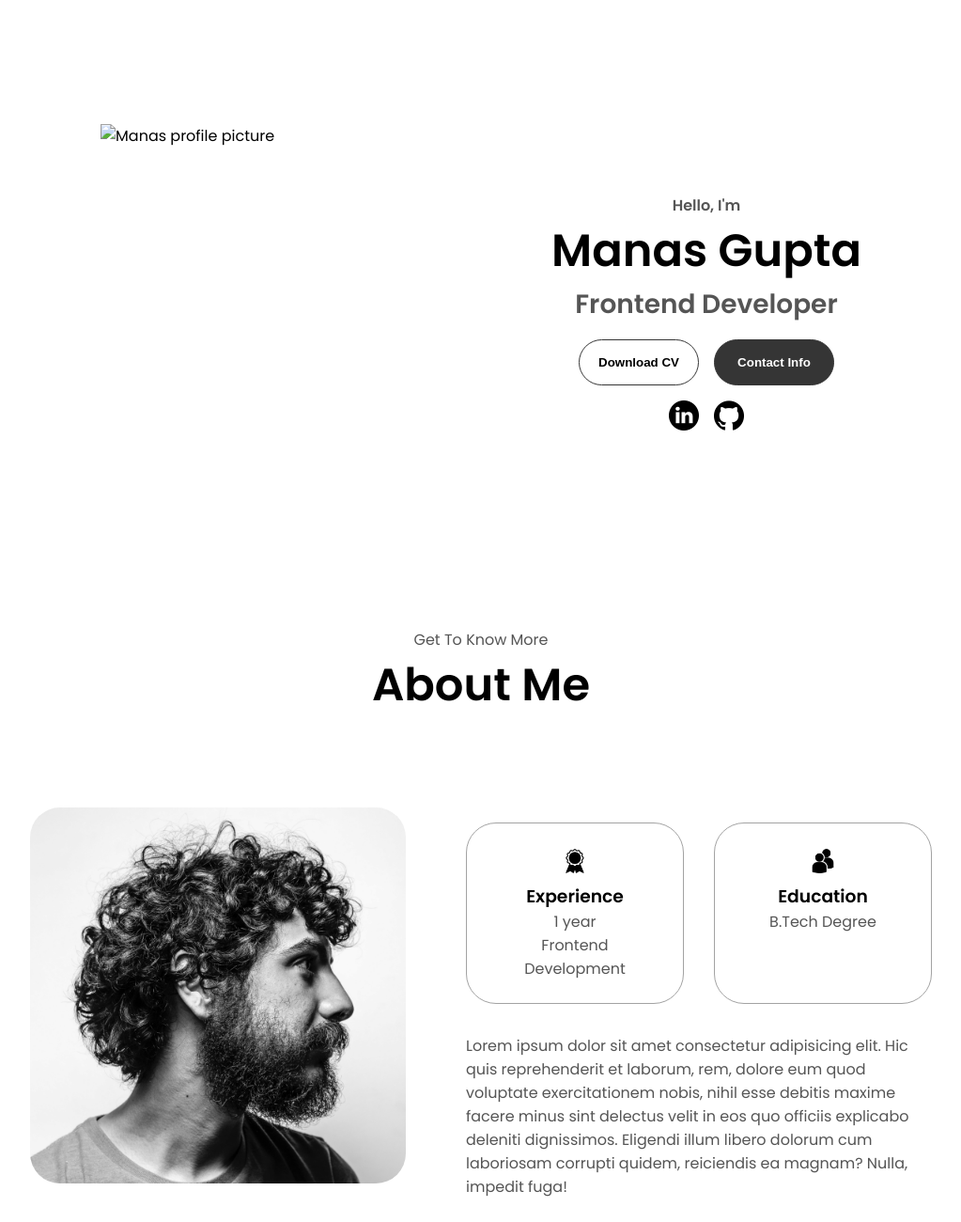
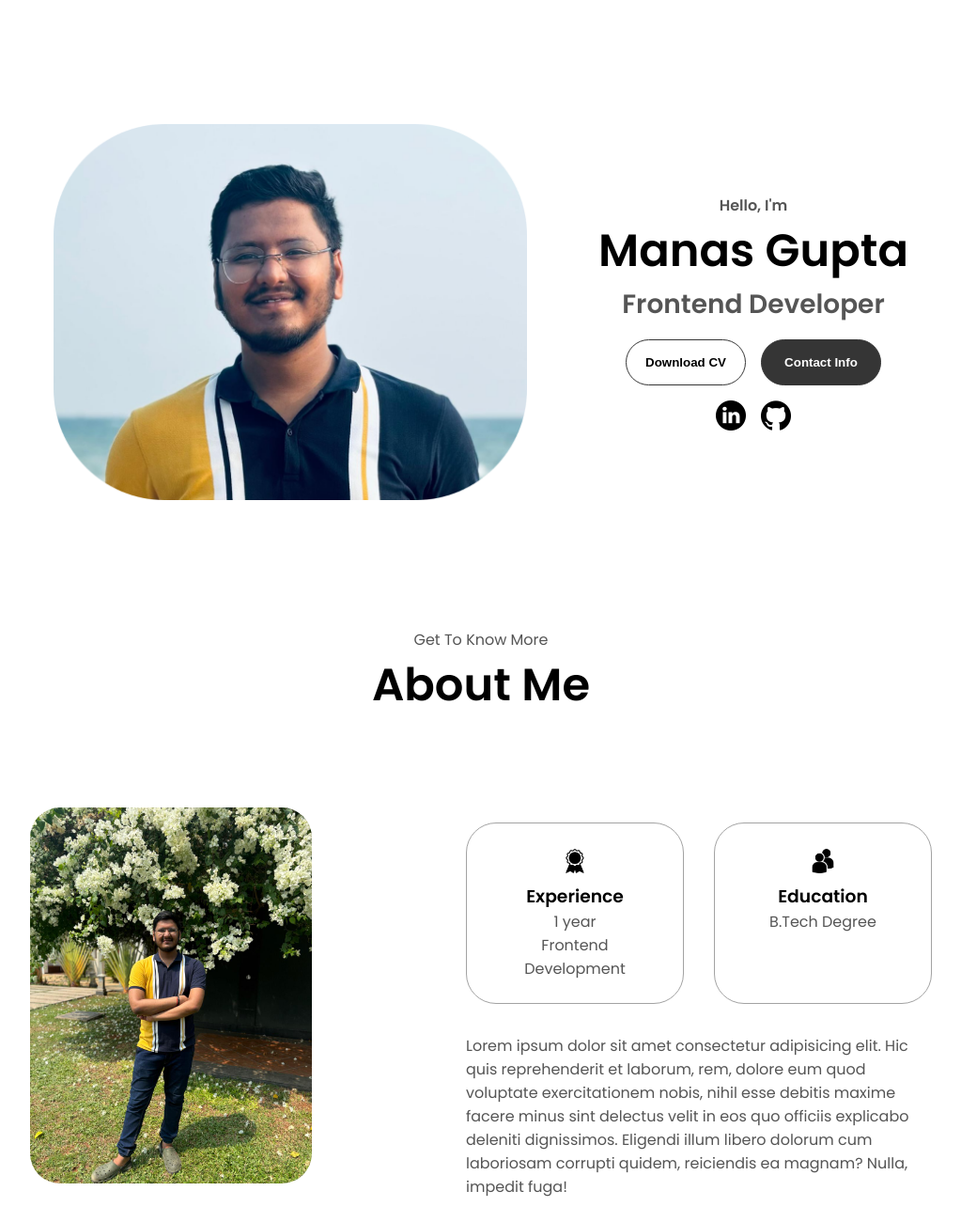
Before and after one commit to manasdev26/html-css-java-portfolio, a plain HTML site: page index.html in a window 1280 px wide. Shown: the part 140-1440 px from the top of the page at 94% size, without its empty margins (128-1151 px from the left). Drawn offline with Linux system fonts and the light colour scheme.

Commit message:
Commit 3

```diff
--- a/index.html
+++ b/index.html
@@ -38,7 +38,7 @@
     </nav>
     <section id="profile">
       <div class="section__pic-container">
-        <img src="./assets/manas_profile.png" alt="Manas profile picture" />
+        <img src="/assets/image (1).png" alt="Manas profile picture" />
       </div>
       <div class="section__text">
         <p class="section__text__p1">Hello, I'm</p>
@@ -77,7 +77,7 @@
       <div class="section-container">
         <div class="section__pic-container">
           <img
-            src="./assets/about-pic.png"
+            src="/assets/about-pic-manas.jpeg"
             alt="Profile picture"
             class="about-pic"
           />
--- a/mediaqueries.css
+++ b/mediaqueries.css
@@ -88,6 +88,7 @@
         width: auto;
         height: 46vw;
         justify-content: center;
+        padding-left: 6.5rem;
     }
     .section__text__p2{
         font-size: 1.25rem;
--- a/style.css
+++ b/style.css
@@ -312,7 +312,11 @@ section {
   height: 400px;
   width: 400px;
   margin: auto 0;
+  position: relative;
+  padding-right: 100px;
 }
+
+
 
 /* EXPERIENCE SECTION */
 
```
Also changed, not shown: assets/about-pic-manas.jpeg (added), assets/image (1).png (added), 1 other file.
